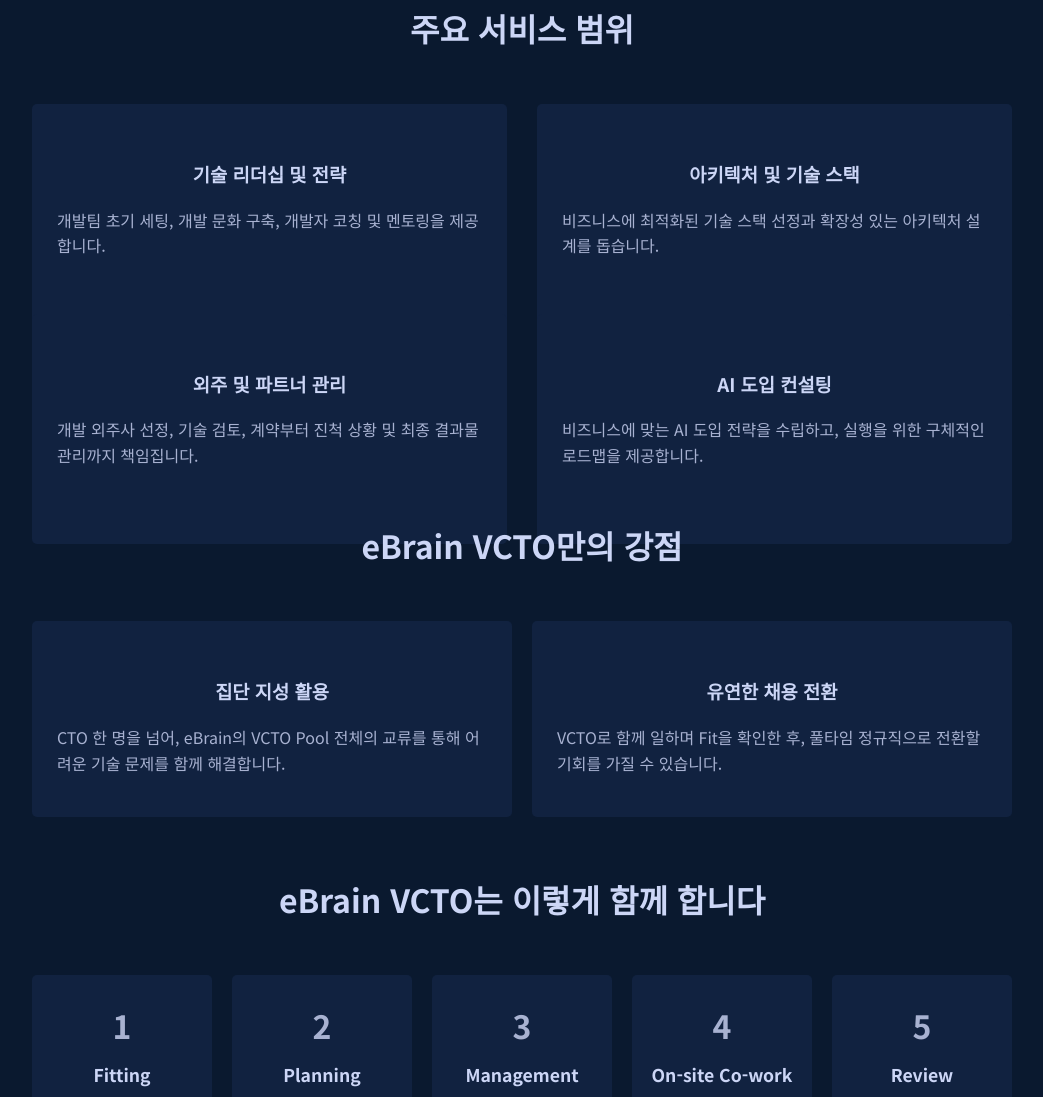
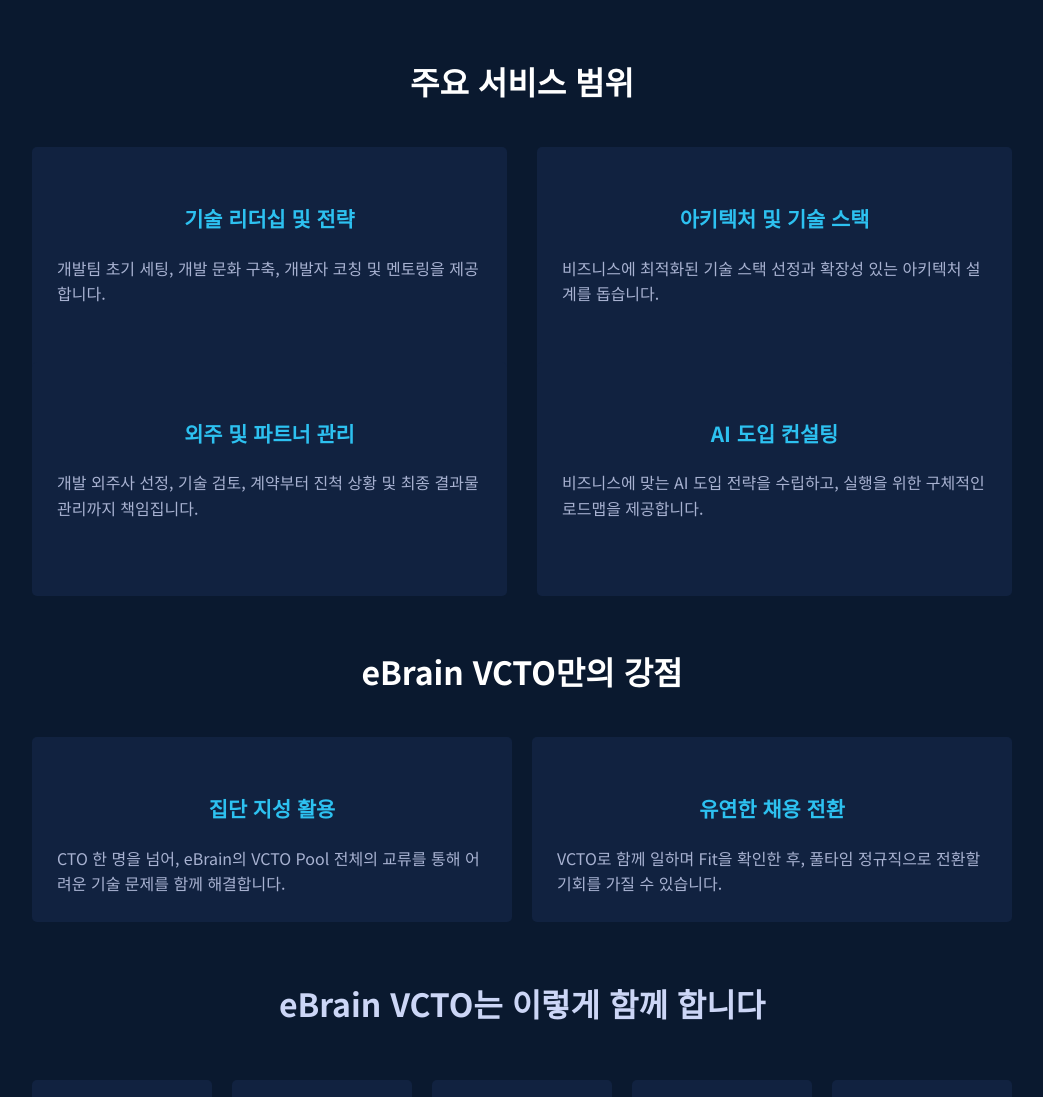
Before and after one commit to sbroh/eBrain, a plain HTML site: page vcto/index.html in a window 1280 px wide. Shown: the part 1077-2174 px from the top of the page, without its empty margins (118-1161 px from the left). Drawn offline with Linux system fonts and the light colour scheme.

Commit message:
Update style.css

```diff
--- a/vcto/style.css
+++ b/vcto/style.css
@@ -178,32 +178,40 @@
 .service-intro {
     text-align: center; max-width: 800px; margin: 0 auto 30px; /* 여백 줄임 */
 }
+/* --- 섹션 제목 --- */
+.section-title {
+    font-size: 2rem;
+    color: var(--white);
+    text-align: center;
+    margin: 80px 0 40px 0;
+    font-weight: 700;
+}
+
+/* --- 서비스 그리드 --- */
 .service-grid {
     display: grid;
-    grid-template-columns: repeat(2, 1fr); /* 2열 구조로 변경 */
+    grid-template-columns: repeat(2, 1fr);
     gap: 30px;
-    margin-bottom: 40px; /* 여백 추가 */
-    max-width: 1000px;
-    margin: 0 auto;
+    margin-bottom: 100px; /* 다음 섹션과의 간격 증가 */
 }
 
 .service-card {
     background-color: var(--light-navy);
     padding: 30px;
-    border-radius: 5px;
+    border-radius: 8px;
     height: 100%;
 }
 
-.service-card h4 {
-    color: var(--mint);
-    margin-top: 0;
-    margin-bottom: 15px;
-    font-size: 1.2rem;
+.service-card h3 {
+    color: var(--light-blue);
+    margin: 0 0 20px 0;
+    font-size: 1.3rem;
 }
 
 .service-card p {
     margin: 0;
     line-height: 1.6;
+    color: var(--light-slate);
 }
 
 /* 모바일 반응형 처리 */
@@ -211,6 +219,31 @@
     .service-grid {
         grid-template-columns: 1fr; /* 모바일에서는 1열로 변경 */
     }
+}
+
+/* --- 강점 섹션 --- */
+.benefits-grid {
+    display: grid;
+    grid-template-columns: repeat(2, 1fr);
+    gap: 30px;
+}
+
+.benefit-card {
+    background-color: var(--light-navy);
+    padding: 30px;
+    border-radius: 8px;
+}
+
+.benefit-card h3 {
+    color: var(--light-blue);
+    margin: 0 0 20px 0;
+    font-size: 1.3rem;
+}
+
+.benefit-card p {
+    margin: 0;
+    line-height: 1.6;
+    color: var(--light-slate);
 }
 
 .benefits-grid {
```
